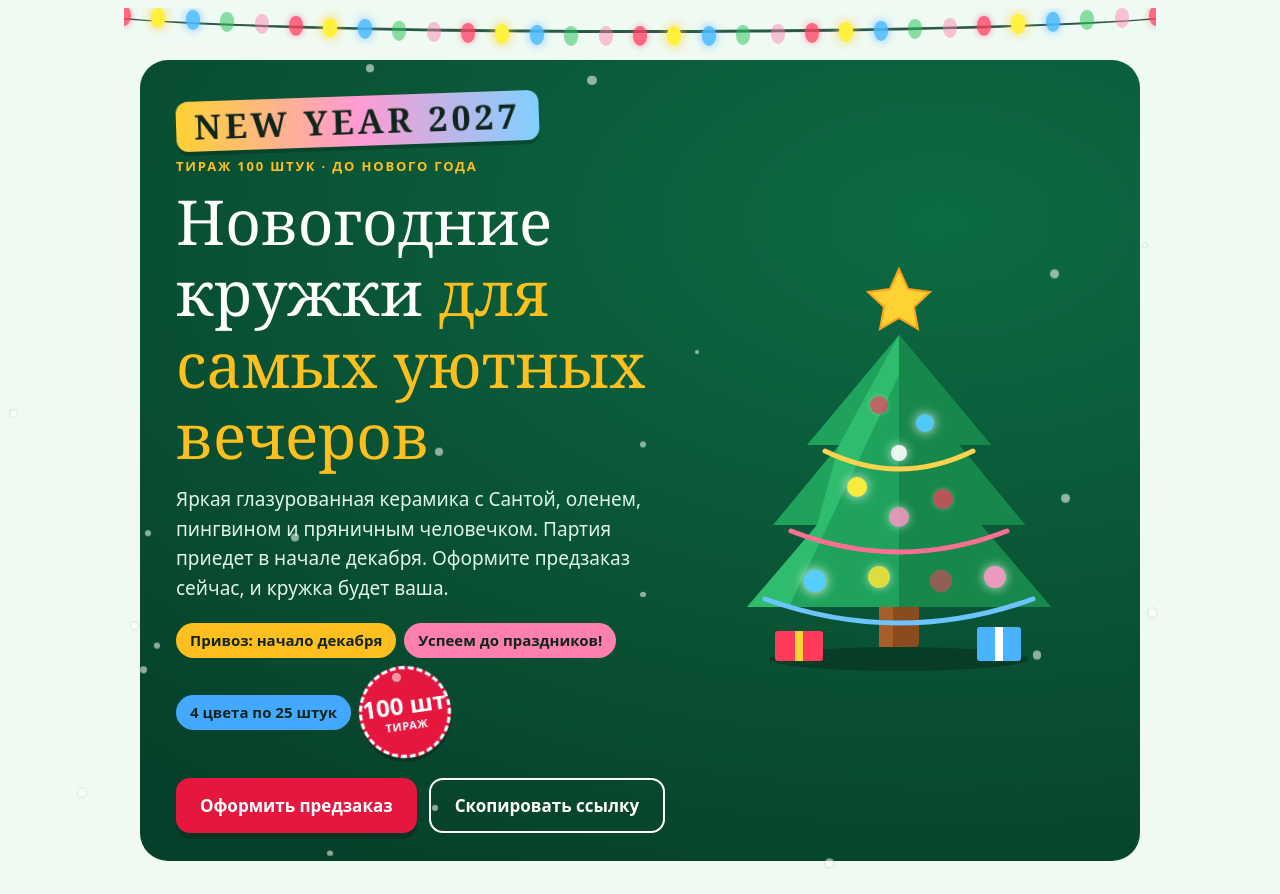
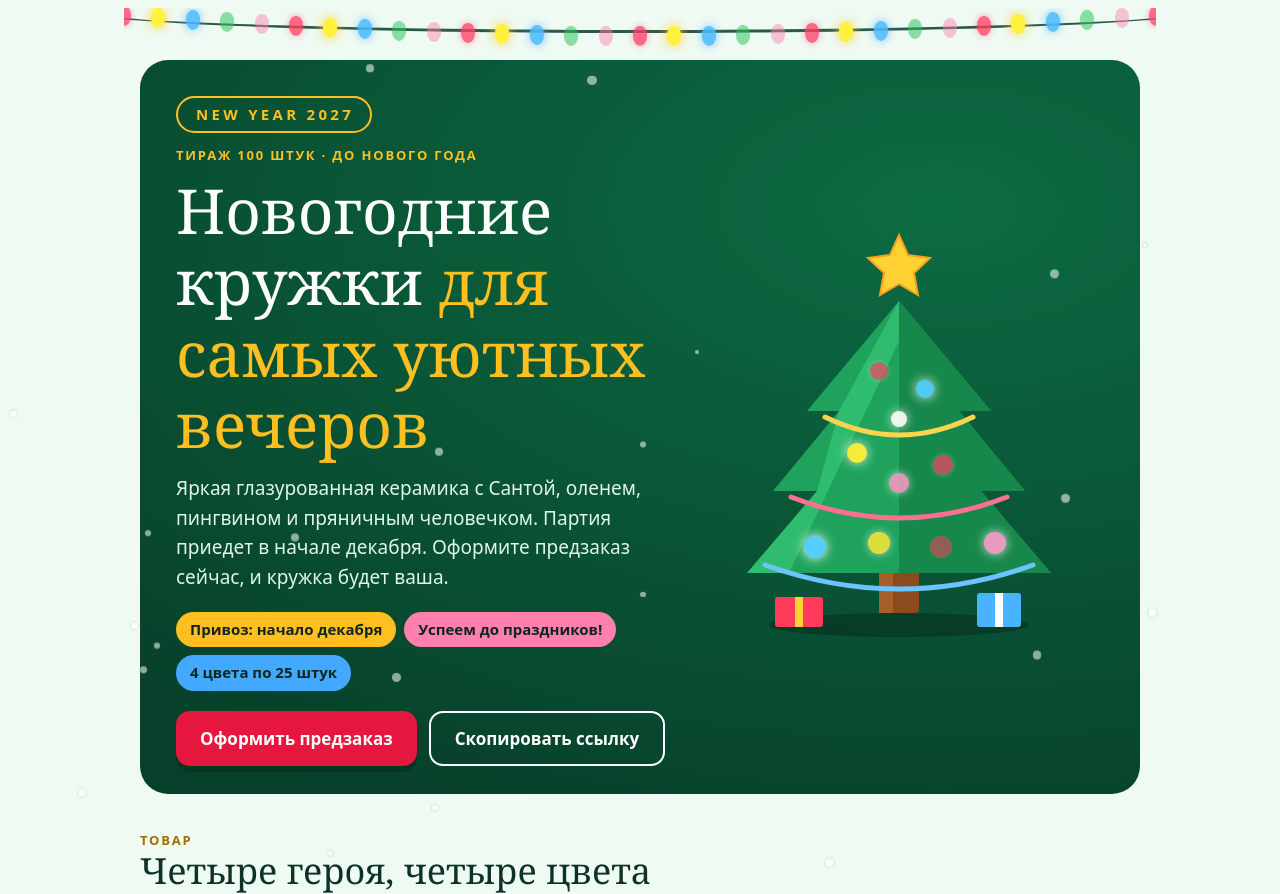
Before and after one commit to Siroklin/kruzhki, a plain HTML site: page index.html in a window 1280 px wide. Shown: the top 894 px of the page. Drawn offline with Linux system fonts and the light colour scheme.

Commit message:
Refactor styles and remove stamp element
Updated styles for the '.ny' class and removed the '.stamp' element from the chips section.

```diff
--- a/index.html
+++ b/index.html
@@ -49,11 +49,7 @@ section{padding-block:36px}
 .btn:disabled{opacity:.6;cursor:default}
 .btn.ghost{background:transparent;color:inherit;border:2px solid currentColor;box-shadow:none}
 .hero .btn.ghost{color:#fff}
-.ny{display:inline-block;font:800 clamp(22px,5vw,34px)/1 var(--font-display);letter-spacing:.12em;text-transform:uppercase;color:#10261c;background:linear-gradient(90deg,#ffd234,#ff9bd2,#7fd0ff);padding:8px 18px;border-radius:12px;transform:rotate(-2deg);box-shadow:0 4px 0 rgba(0,0,0,.2);margin-bottom:10px}
-.chips{align-items:center}
-.stamp{display:inline-flex;flex-direction:column;align-items:center;justify-content:center;width:92px;height:92px;border-radius:50%;background:var(--accent);color:#fff;border:3px dashed #fff;transform:rotate(-8deg);box-shadow:0 4px 0 rgba(0,0,0,.25);line-height:1;text-align:center}
-.stamp b{font:800 24px/1 var(--font-body);white-space:nowrap}
-.stamp span{font-size:11px;font-weight:800;letter-spacing:.06em;text-transform:uppercase;margin-top:3px}
+.ny{display:inline-block;font:800 15px/1 var(--font-body);letter-spacing:.22em;text-transform:uppercase;color:var(--gold);border:2px solid var(--gold);padding:9px 16px 9px 18px;border-radius:999px;margin-bottom:12px}
 .row{display:flex;flex-wrap:wrap;gap:12px}
 .tree{display:flex;justify-content:center;min-width:0}
 .tree svg{width:100%;max-width:340px;height:auto;overflow:visible}
@@ -139,7 +135,6 @@ footer{text-align:center;color:var(--muted);font-size:14px;padding-top:24px}
       <span class="chip">Привоз: начало декабря</span>
       <span class="chip">Успеем до праздников!</span>
       <span class="chip">4 цвета по 25 штук</span>
-      <span class="stamp" aria-label="Тираж 100 штук"><b>100 шт</b><span>тираж</span></span>
     </div>
     <div class="row">
       <a class="btn" href="#preorder">Оформить предзаказ</a>
```
